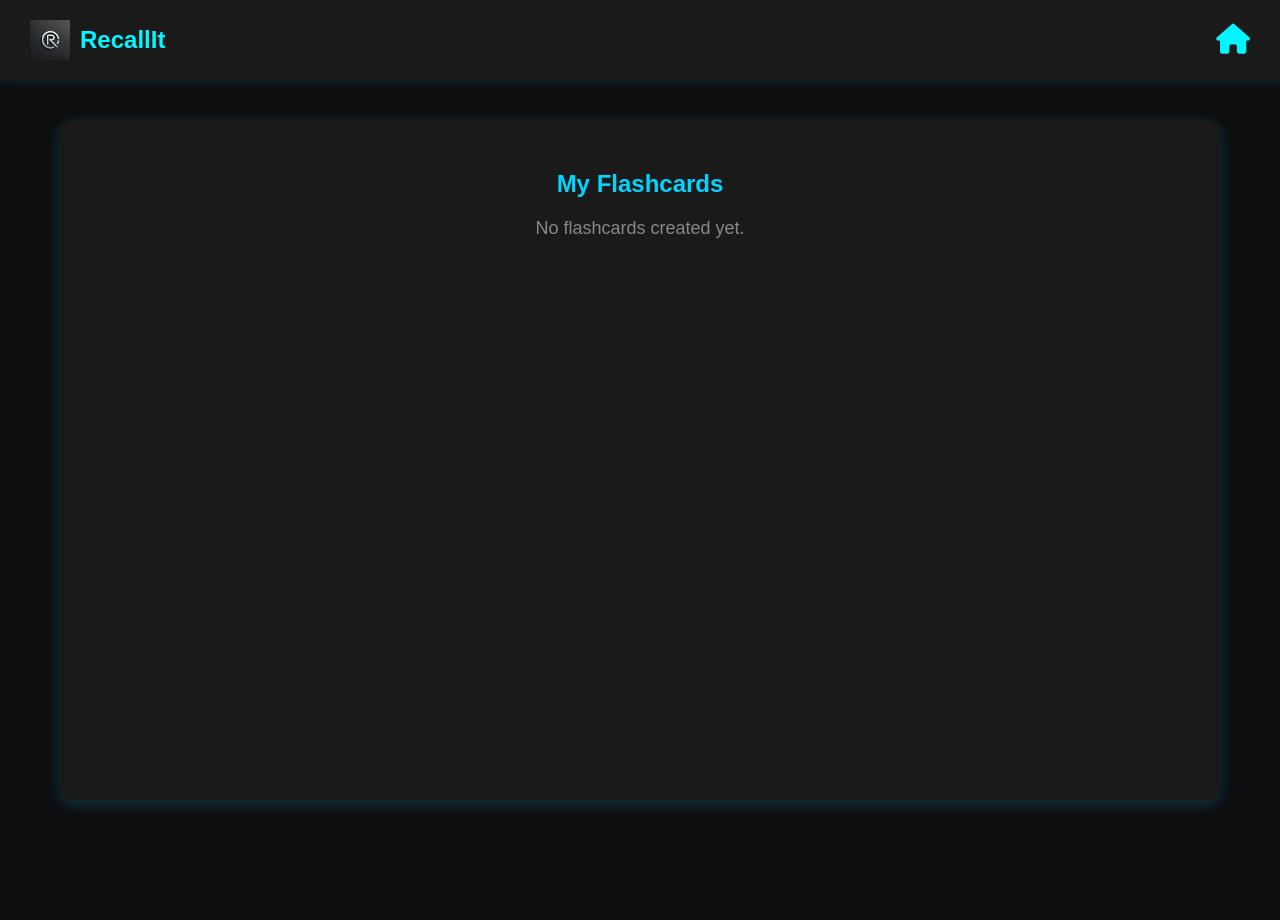
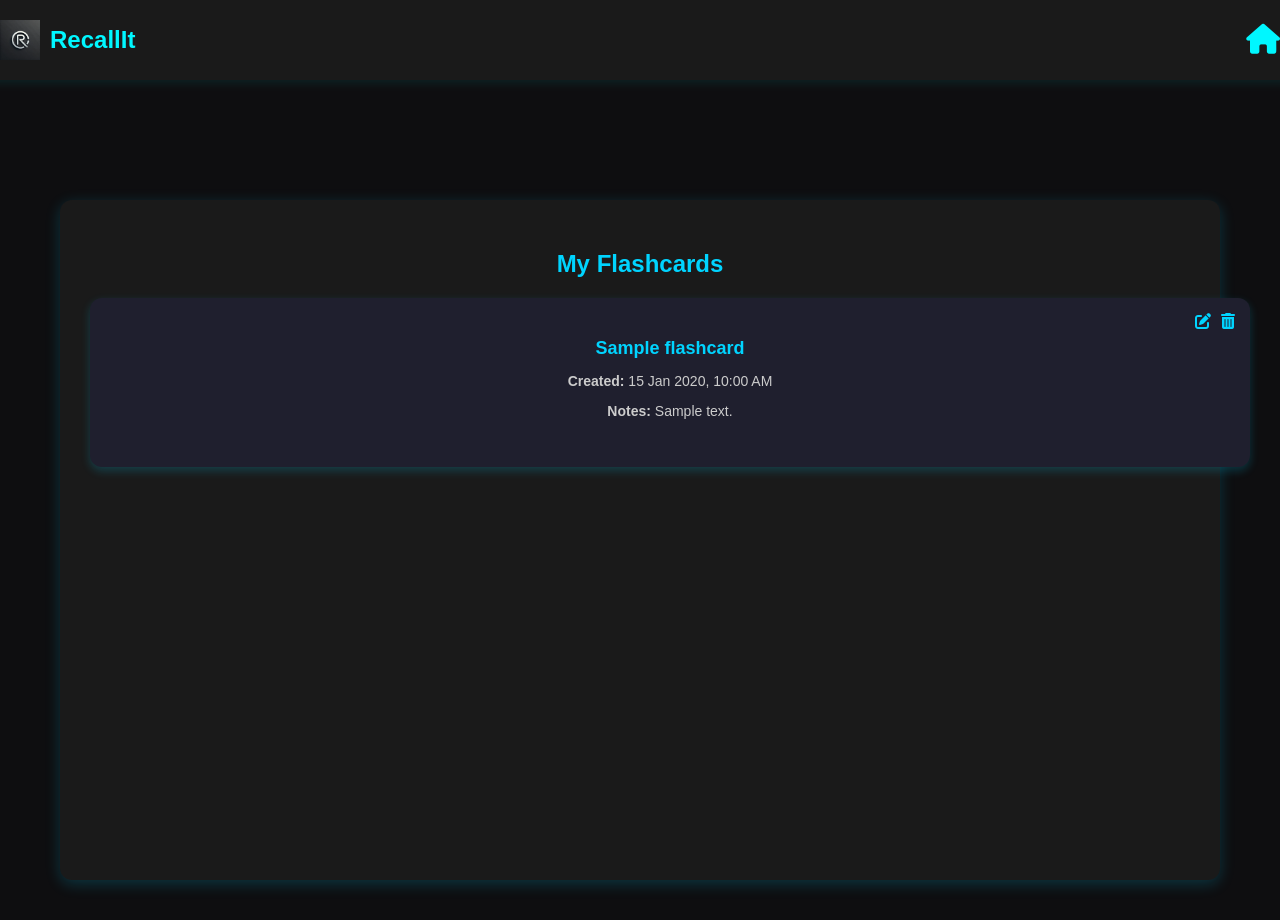
Before and after one commit to web1234Project/yuka_4, a PHP site: page /my-flashcard.php in a window 1280 px wide. Run offline with PHP 8.4, Linux system fonts and the light colour scheme; tables that the repository leaves empty hold one stand-in row (values such as "Sample post").

Commit message:
new changes

```diff
--- a/user/my-flashcard.php
+++ b/user/my-flashcard.php
@@ -1,34 +1,58 @@
+<?php
+// Start session
+session_start();
+
+// Database connection
+$host = 'localhost';
+$db = 'recallit_db';
+$user = 'root'; // your DB username
+$pass = '';     // your DB password
+
+$conn = new mysqli("localhost", "root", "", "recallit_db");
+
+// Check connection
+if ($conn->connect_error) {
+  die("Connection failed: " . $conn->connect_error);
+}
+
+// Fetch flashcards for logged-in user
+$userId = $_SESSION['user_id'] ?? 1; // fallback to user 1 for now
+$sql = "SELECT * FROM flashcards WHERE user_id = ?";
+$stmt = $conn->prepare($sql);
+$stmt->bind_param("i", $userId);
+$stmt->execute();
+$result = $stmt->get_result();
+
+$flashcards = $result->fetch_all(MYSQLI_ASSOC);
+?>
 <!DOCTYPE html>
 <html lang="en">
 <head>
   <meta charset="UTF-8" />
   <title>My Flashcards - RecallIt</title>
-  <!-- Latest Font Awesome CDN -->
   <link rel="stylesheet" href="https://cdnjs.cloudflare.com/ajax/libs/font-awesome/6.5.1/css/all.min.css" />
   <style>
     body {
       margin: 0;
+      padding: 0;
       font-family: 'Poppins', sans-serif;
       background: #0e0e10;
       color: #fff;
       min-height: 100vh;
+      display: flex;
+      flex-direction: column;
+      align-items: center;
     }
 
-    /* Header Styling */
     .flashcard-header {
-      position: fixed;
-      top: 0;
-      left: 0;
-      width: 100%;
       display: flex;
       justify-content: space-between;
       align-items: center;
-      padding: 20px 30px;
+      padding: 20px;
       background-color: #1a1a1a;
       box-shadow: 0 2px 10px rgba(0, 247, 255, 0.1);
-      z-index: 1000;
+      width: 100%;
     }
-
     .logo-section {
       display: flex;
       align-items: center;
@@ -46,25 +70,17 @@
       color: #00f7ff;
     }
 
-    .home-section {
-      display: flex;
-      align-items: center;
-      justify-content: center;
-      margin-right: 60px;
-    }
-
-    .home-link {
+    .home-section .home-link {
       font-size: 30px;
       color: #00f7ff;
       text-decoration: none;
       transition: color 0.3s ease;
     }
-
     .home-link:hover {
       color: #02c6d2;
     }
 
-    /* Main Container */
+
     .container {
       margin: 120px auto 40px auto;
       width: 90%;
@@ -95,7 +111,7 @@
       max-width: 1700px;
       background: #1f1f2e;
       border-radius: 12px;
-      padding:40px 30px;
+      padding: 40px 30px;
       position: relative;
       box-shadow: 0 4px 10px rgba(0, 212, 255, 0.2);
     }
@@ -139,7 +155,6 @@
 </head>
 <body>
 
-  <!-- Header -->
 <div class="flashcard-header">
   <div class="logo-section">
     <img src="logo.png" alt="RecallIt Logo" class="logo" />
@@ -152,48 +167,27 @@
   </div>
 </div>
 
-  <!-- Main Content Container -->
 <div class="container">
   <h2>My Flashcards</h2>
-    <div id="flashcardWrapper" class="flashcard-container"></div>
-    <p id="noFlashcardsMsg" class="no-flashcards" style="display: none;">No flashcards created yet.</p>
+
+  <?php if (count($flashcards) > 0): ?>
+    <div class="flashcard-container">
+      <?php foreach ($flashcards as $card): ?>
+        <div class="flashcard">
+          <div class="actions">
+            <i class="fas fa-edit" title="Edit"></i>
+            <i class="fas fa-trash-alt" title="Delete"></i>
           </div>
-
-  <script>
-    const flashcards = [];
-
-    const flashcardWrapper = document.getElementById('flashcardWrapper');
-    const noFlashcardsMsg = document.getElementById('noFlashcardsMsg');
-
-    function displayFlashcards() {
-      flashcardWrapper.innerHTML = ''; // clear old cards
-
-      if (flashcards.length === 0) {
-        noFlashcardsMsg.style.display = 'block';
-        flashcardWrapper.style.display = 'none';
-      } else {
-        noFlashcardsMsg.style.display = 'none';
-        flashcardWrapper.style.display = 'grid';
-
-        flashcards.forEach((card) => {
-          const cardEl = document.createElement('div');
-          cardEl.className = 'flashcard';
-          cardEl.innerHTML = `
-            <div class="actions">
-              <i class="fas fa-edit"></i>
-              <i class="fas fa-trash-alt"></i>
+          <h3><?= htmlspecialchars($card['subject']) ?></h3>
+          <p><strong>Created:</strong> <?= htmlspecialchars(date("d M Y, h:i A", strtotime($card['created_at']))) ?></p>
+          <p><strong>Notes:</strong> <?= htmlspecialchars($card['notes'] ?: 'No notes added') ?></p>
         </div>
-            <h3>${card.subject}</h3>
-            <p><strong>Created:</strong> ${card.date}</p>
-            <p><strong>Notes:</strong> ${card.notes || 'No notes added'}</p>
-          `;
-          flashcardWrapper.appendChild(cardEl);
-        });
-      }
-    }
-
-    displayFlashcards();
-  </script>
+      <?php endforeach; ?>
+    </div>
+  <?php else: ?>
+    <p class="no-flashcards">No flashcards created yet.</p>
+  <?php endif; ?>
+</div>
 
 </body>
 </html>
```
Also changed, not shown: user/flash_creation.php (+18 -9 lines). Lines whose indentation alone changed are shown as unchanged.
